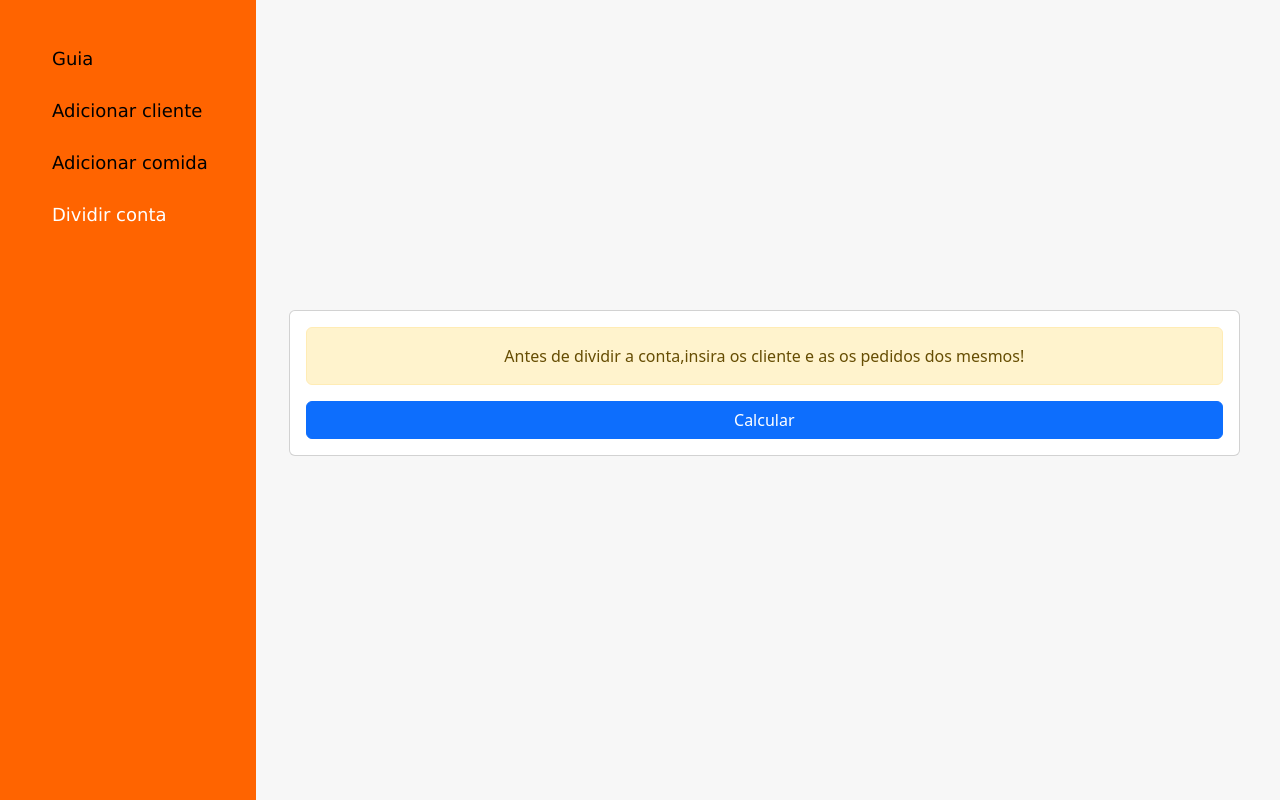
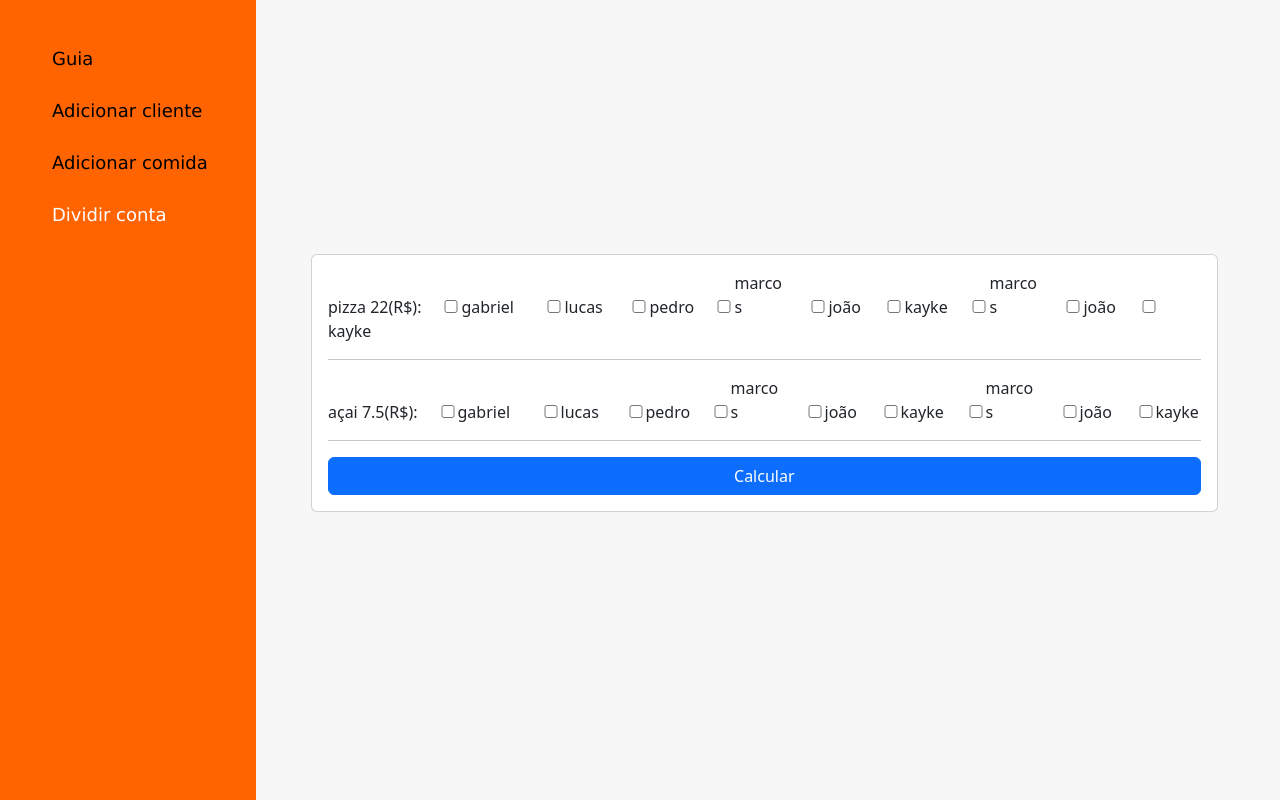
Before and after one commit to Gabriel-33/divisor_conta_js, a plain HTML site: page index.html in a window 1280 px wide. Both pictures are taken after a click on the link "Dividir conta". Drawn offline with nearby package versions, Linux system fonts and the light colour scheme.

Commit message:
atualização tamanho div conta

```diff
--- a/css/estilo.css
+++ b/css/estilo.css
@@ -67,6 +67,7 @@ ul li a:hover{
 }
 #dividir_conta #div_conta_formulario #comida_nome{
 	display: inline-grid;
+	align-items: center;
 	height: 20px;
 	width: 10%;
 }
--- a/index.html
+++ b/index.html
@@ -67,7 +67,7 @@
 									</div>
 								</form>
 							</div>
-							<div id="dividir_conta" style="display:none;justify-content: center!important;">
+							<div id="dividir_conta" style="display:none;">
 								<div id="guia_dividir_conta">
 									<p class="alert alert-warning" style="text-align:center;">Antes de dividir a conta,insira os cliente e as os pedidos dos mesmos!</p>
 								</div>
--- a/js/app.js
+++ b/js/app.js
@@ -1,12 +1,17 @@
+const conteudo = document.getElementById("div_conteudo");
 alterar_classe_div_conteudo = (elemento) =>{
 	let pegar_div_conteudo_bootstrap = document.getElementById("div_conteudo");
+	pegar_div_conteudo_bootstrap.className = "col-md-12 col-xs-12 col-sm-12 mx-auto";
+	conteudo.style.maxWidth = "60%";
 	switch(elemento){
 		case 'dividir_conta':
-			pegar_div_conteudo_bootstrap.className = "col-md-12 col-xs-12 col-sm-12 mx-auto";
+			// pegar_div_conteudo_bootstrap.className = "col-md-12 col-xs-12 col-sm-12 mx-auto";
 			montar_conta_formulario();
 			break;
 		case 'guia_aplicacao':
 			pegar_div_conteudo_bootstrap.className = "col-md-10 col-xs-12 col-sm-12 mx-auto";
+			conteudo.style.maxWidth = "100%";
+			conteudo.style.maxHeight = "auto";
 			break;
 		default:
 			pegar_div_conteudo_bootstrap.className = "col-md-8 col-xs-12 col-sm-8 mx-auto";
@@ -51,10 +56,10 @@ function chamar_elemento_pagina(e,elemento){
 	marcar_guia_selecionada(elemento);
 }
 let atualizar_form_conta = 1;
-const cliente = [];
+const cliente = ['gabriel','lucas','pedro','marcos','joão','kayke','marcos','joão','kayke'];
 const comida = {
-	nome:[],
-	preco:[],
+	nome:['pizza','açai'],
+	preco:[22,7.5],
 	preco_dividido:[],
 };
 retornar_msg_usuario = (div,texto,tipoMsg,tempo) => {
@@ -117,8 +122,9 @@ function montar_formulario(div_conteudo_elementos){
 	const div_conteudo_conta = document.createElement("div");
 	var tamanho_width_div = document.querySelector("#conteudo").offsetWidth;
 	var tamanho_px_cada = Math.round((tamanho_width_div/(cliente.length+1)));
-	// alert(tamanho_px_cada);
+	var tamanho_max_div = 0;
 	div_conteudo_conta.id = "div_conta_formulario";
+	// conteudo.className = "col-md-10 col-xs-12 col-sm-8 mx-auto";
 	for(var i = 0; i < comida.nome.length; i++){
 		// console.log(comida.nome[i])
 		let comida_nome_formatado = comida.nome[i]+" "+comida.preco[i]+"(R$):";
@@ -132,13 +138,15 @@ function montar_formulario(div_conteudo_elementos){
 		criar_label.style.width = `auto`;
 		div_conteudo_conta.appendChild(criar_label);
 		// div_conteudo_conta.appendChild(criar_quebra_linha);
+		tamanho_max_div = 0;
 		for(cliente_nome of cliente){
 			let nome_cliente = cliente_nome;
 			let criar_checkbox_nome_cliente = document.createElement("input");
 			let criar_label_cliente = document.createElement("label");
 			let criar_texto_label_cliente = document.createTextNode(cliente_nome);
 			let tamanho_width_label_cliente = cliente_nome.length*9;
-			criar_label_cliente.style.width = `${tamanho_px_cada}px`;
+			tamanho_max_div+=tamanho_width_label_cliente;
+			criar_label_cliente.style.width = `${tamanho_width_label_cliente}px`;
 			criar_label_cliente.id = "label_nome_cliente";
 			criar_checkbox_nome_cliente.type = "checkbox";
 			criar_checkbox_nome_cliente.name = cliente_nome;
@@ -149,7 +157,8 @@ function montar_formulario(div_conteudo_elementos){
 			div_conteudo_conta.appendChild(criar_label_cliente);
 			div_conteudo_conta.appendChild(criar_hr);
 		}
-		div_conteudo_conta.appendChild(criar_quebra_linha);
+		// div_conteudo_conta.appendChild(criar_quebra_linha);
+		conteudo.style.maxWidth = `${tamanho_max_div*2.2}px`;
 		div_conteudo_elementos.prepend(div_conteudo_conta);
 	}
 }
```
